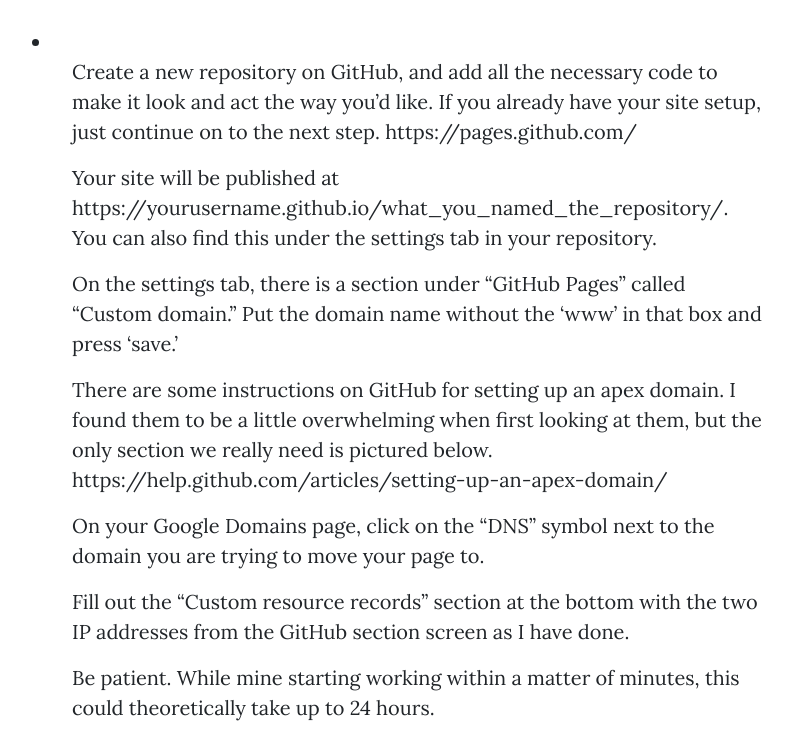
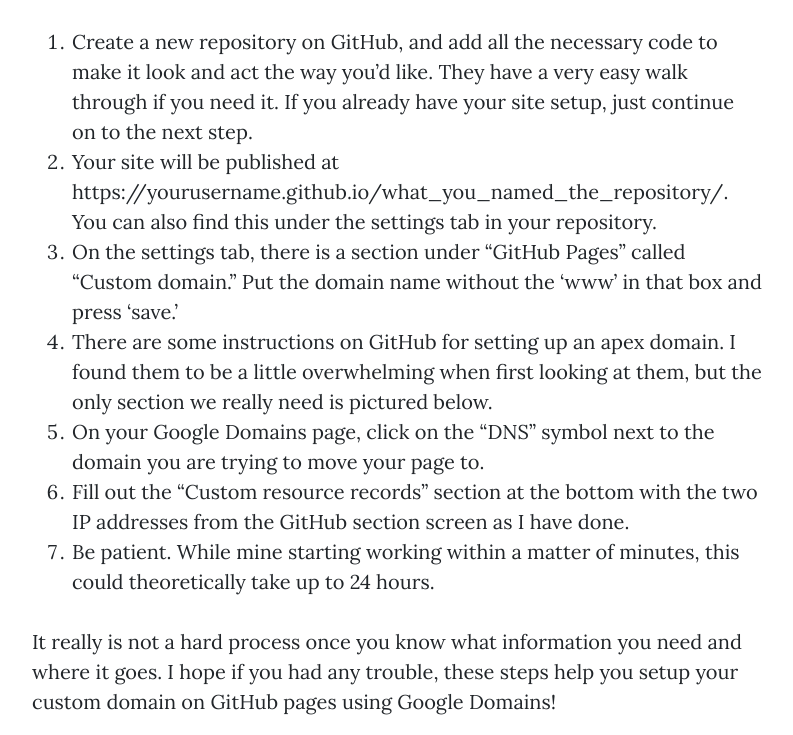
Before and after one commit to alyssaswatson/alyssa_watson_blog, a website: page github-pages.html in a window 1280 px wide. Shown: the part 885-1620 px from the top of the page, without its empty margins (243-1036 px from the left). Drawn offline with nearby package versions, Linux system fonts and the light colour scheme.

Commit message:
adding links

```diff
--- a/github-pages.html
+++ b/github-pages.html
@@ -78,22 +78,21 @@
              need to transfer your domain to a hosting service that will be more flexible to your needs.
              This is relatively straightforward, but does take several days to actually take effect. To move a
              Github Pages site to a domain you own, you need to:</p>
-             <li>
-             <ol>Create a new repository on GitHub, and add all the necessary code to make it look and
-             act the way you’d like. If you already have your site setup, just continue on to the
-             next step. https://pages.github.com/</ol>
-             <ol>Your site will be published at https://yourusername.github.io/what_you_named_the_repository/.
-             You can also find this under the settings tab in your repository.</ol>
-             <ol>On the settings tab, there is a section under “GitHub Pages” called “Custom domain.” Put
-             the domain name without the ‘www’ in that box and press ‘save.’</ol>
-             <ol>There are some instructions on GitHub for setting up an apex domain. I found them to
-             be a little overwhelming when first looking at them, but the only section we really need is pictured below.
-             https://help.github.com/articles/setting-up-an-apex-domain/</ol>
-             <ol>On your Google Domains page, click on the “DNS” symbol next to the domain you are trying to move your page to.</ol>
-             <ol>Fill out the “Custom resource records” section at the bottom with the two IP
-             addresses from the GitHub section screen as I have done.</ol>
-             <ol>Be patient. While mine starting working within a matter of minutes, this could theoretically take up to 24 hours.</ol>
-
+             <ol>
+             <li>Create a new repository on GitHub, and add all the necessary code to make it look and
+             act the way you’d like. They have a <a href="https://pages.github.com/" target="_blank">very easy walk through</a> if you need it. If you already have your site setup, just continue on to the
+             next step.</li>
+             <li>Your site will be published at https://yourusername.github.io/what_you_named_the_repository/.
+             You can also find this under the settings tab in your repository.</li>
+             <li>On the settings tab, there is a section under “GitHub Pages” called “Custom domain.” Put
+             the domain name without the ‘www’ in that box and press ‘save.’</li>
+             <li>There are some <a href="https://help.github.com/articles/setting-up-an-apex-domain/" target="_blank">instructions on GitHub </a>
+             for setting up an apex domain. I found them to be a little overwhelming when first looking at them, but the only section we really need is pictured below.</li>
+             <li>On your Google Domains page, click on the “DNS” symbol next to the domain you are trying to move your page to.</li>
+             <li>Fill out the “Custom resource records” section at the bottom with the two IP
+             addresses from the GitHub section screen as I have done.</li>
+             <li>Be patient. While mine starting working within a matter of minutes, this could theoretically take up to 24 hours.</il>
+             </ol>
             <p>It really is not a hard process once you know what information you need and where it goes.
             I hope if you had any trouble, these steps help you setup your custom domain on GitHub pages using Google Domains!</p>
 
```
